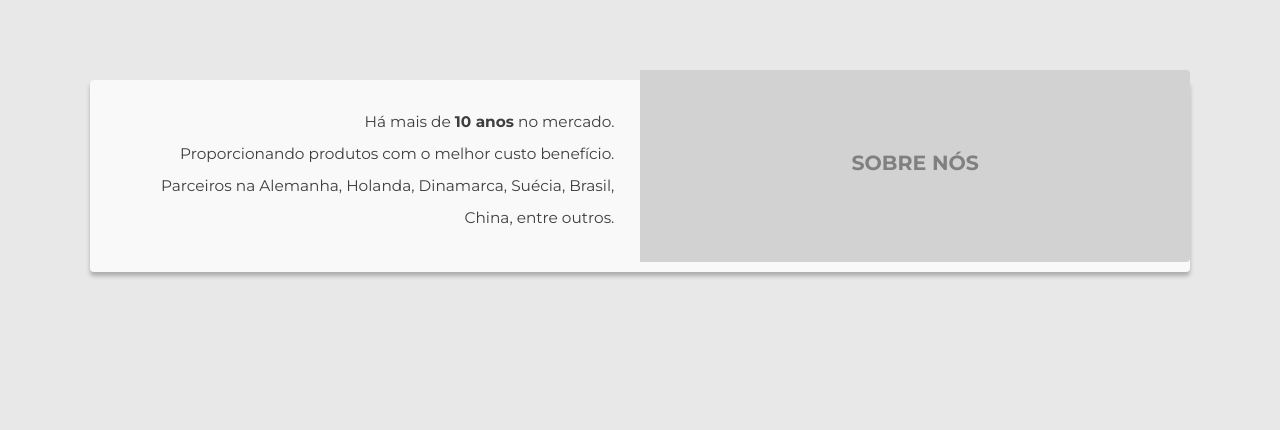
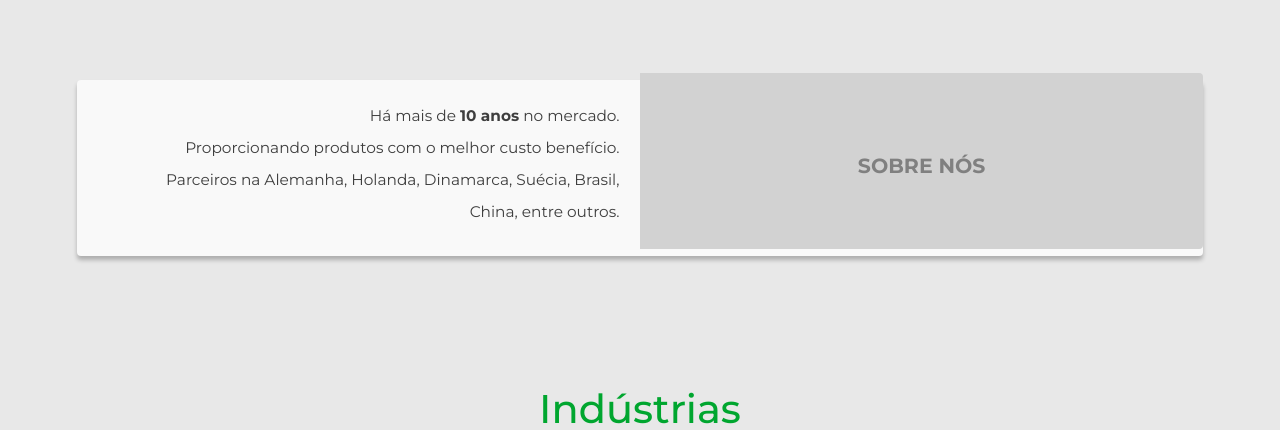
Before and after one commit to g4-lima/se-amp, a React (Create React App) app: page / in a window 1280 px wide. Shown: the part 852-1282 px from the top of the page. Before the commit the page ends 1252 px from the top, so only its background shows below. Built offline with nearby package versions, Linux system fonts and the light colour scheme.

Commit message:
about us

```diff
--- a/src/pages/Home/index.tsx
+++ b/src/pages/Home/index.tsx
@@ -11,6 +11,7 @@ import {
     Text2,
     AboutUsBox,
     AboutUsButton,
+    Industries,
 } from './styles';
 
 const Home: React.FC = () => {
@@ -36,12 +37,17 @@ const Home: React.FC = () => {
                     <div>
                         Há mais de <b>10 anos</b> no mercado. <br />
                         Proporcionando produtos com o melhor custo benefício.
+                        <br />
                         Parceiros na Alemanha, Holanda, Dinamarca, Suécia,
-                        Brasil, China, entre outros.
+                        Brasil, <br /> China, entre outros.
                     </div>
                 </p>
                 <AboutUsButton>SOBRE NÓS</AboutUsButton>
             </AboutUsBox>
+
+            <Industries>
+                <h1>Indústrias</h1>
+            </Industries>
         </div>
     );
 };
--- a/src/pages/Home/styles.ts
+++ b/src/pages/Home/styles.ts
@@ -54,16 +54,16 @@ export const AboutUsBox = styled.div`
     margin: 16vh auto;
     position: relative;
 
-    width: 86vw;
-    height: 24vh;
+    width: 88vw;
+    height: 22vh;
 
     background: #f9f9f9;
     box-shadow: 0px 4px 4px rgba(0, 0, 0, 0.25);
     border-radius: 4px;
 
     p {
-        width: 43vw;
-        padding: 2vw;
+        width: 44vw;
+        padding: 1.6vw;
         text-align: right;
         font-family: Montserrat;
         font-style: normal;
@@ -76,10 +76,10 @@ export const AboutUsBox = styled.div`
 
 export const AboutUsButton = styled.a`
     position: absolute;
-    width: 43vw;
-    height: 24vh;
-    margin-left: 43vw;
-    margin-top: -23.7vh;
+    width: 44vw;
+    height: 22vh;
+    margin-left: 44vw;
+    margin-top: -22vh;
 
     border-radius: 0 4px 4px 0;
     background: #d2d2d2;
@@ -101,3 +101,19 @@ export const AboutUsButton = styled.a`
         color: #00a62f;
     }
 `;
+
+export const Industries = styled.div`
+    width: 88vw;
+    margin: auto;
+
+    h1 {
+        font-family: Montserrat;
+        font-style: normal;
+        font-weight: 500;
+        font-size: 40px;
+        line-height: 49px;
+        text-align: center;
+
+        color: #00a62f;
+    }
+`;
```
